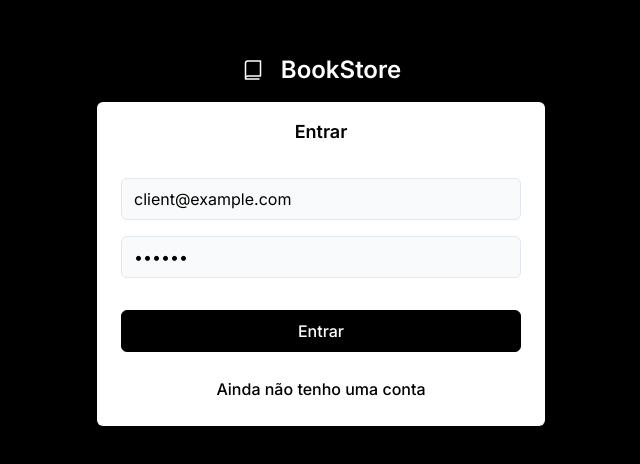
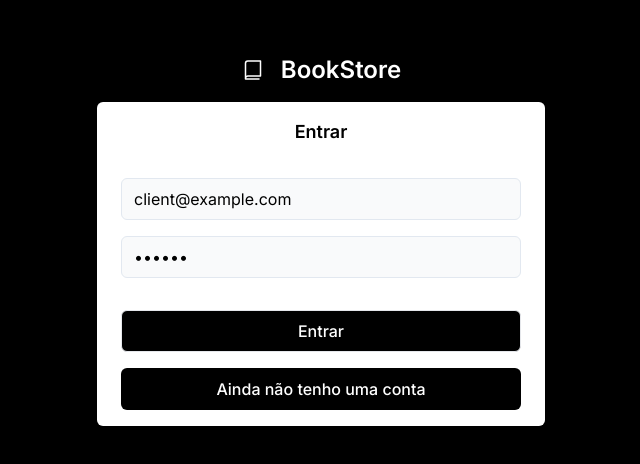
Before and after one commit to FelipeGangrel/bookstore-web, a Next.js app: page /sign-in in a window 1280 px wide. Shown: the part 160-624 px from the top of the page, without its empty margins (319-959 px from the left). Built offline with nearby package versions, Linux system fonts and the light colour scheme.

Commit message:
Refactor button styles

```diff
--- a/src/components/agnostic/Button/index.tsx
+++ b/src/components/agnostic/Button/index.tsx
@@ -1,46 +1,18 @@
 import type { ButtonHTMLAttributes, FC } from 'react'
-import { tv, VariantProps } from 'tailwind-variants'
 
 import { cn } from '@/libs/styles'
+import { button, ButtonVariants } from '@/styles/buttons'
 
-const button = tv({
-  base: 'rounded-md border font-medium active:opacity-80',
-  variants: {
-    variant: {
-      primary: 'border-yellow-300 bg-yellow-300 text-black',
-      danger: 'border-red-500 bg-red-500 text-white',
-      light: 'border-gray-300 bg-white text-black',
-      dark: 'border-black bg-black text-white',
-    },
-    size: {
-      sm: 'text-sm',
-      md: 'text-base',
-      lg: 'px-4 py-3 text-lg',
-    },
-  },
-  compoundVariants: [
-    {
-      size: ['sm', 'md'],
-      class: 'px-3 py-2',
-    },
-  ],
-  defaultVariants: {
-    size: 'md',
-    variant: 'primary',
-  },
-})
-
-type Props = ButtonHTMLAttributes<HTMLButtonElement> &
-  VariantProps<typeof button>
+type Props = ButtonHTMLAttributes<HTMLButtonElement> & ButtonVariants
 
 export const Button: FC<Props> = ({
   className,
   size,
-  variant,
+  color,
   type = 'button',
   ...props
 }) => {
   return (
-    <button {...props} className={cn(button({ size, variant }), className)} />
+    <button {...props} className={cn(button({ size, color }), className)} />
   )
 }
```
